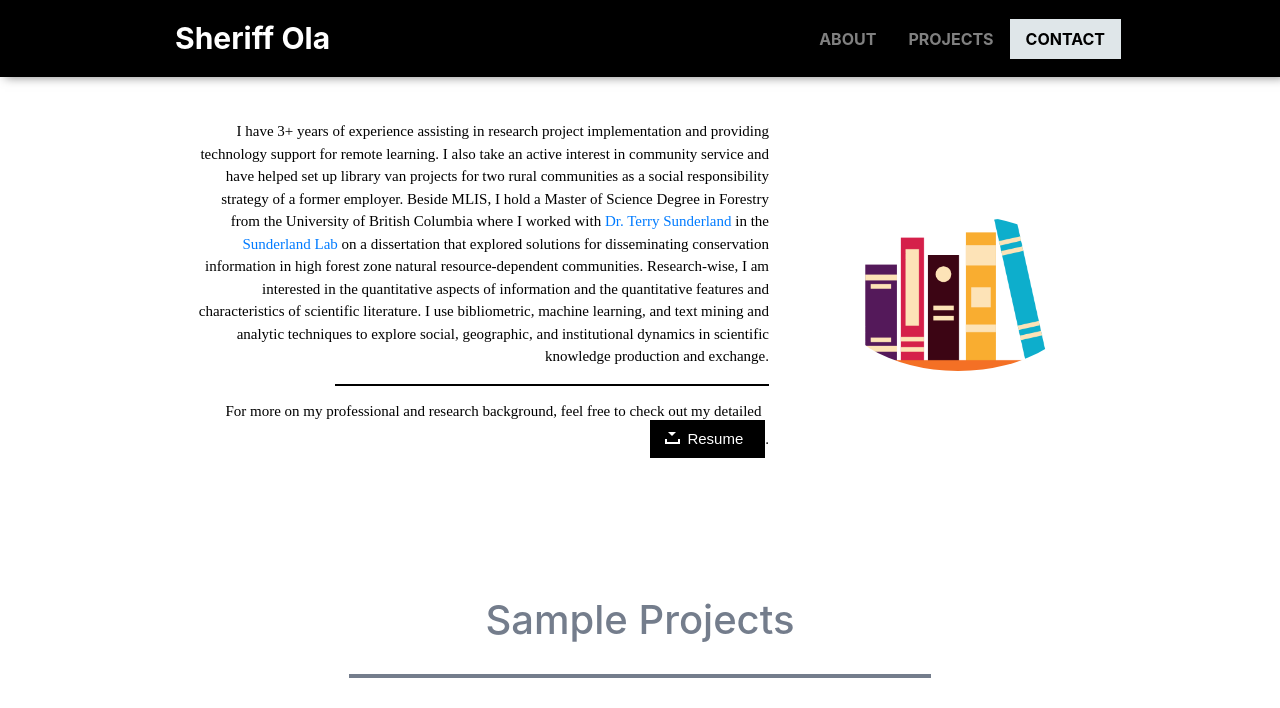
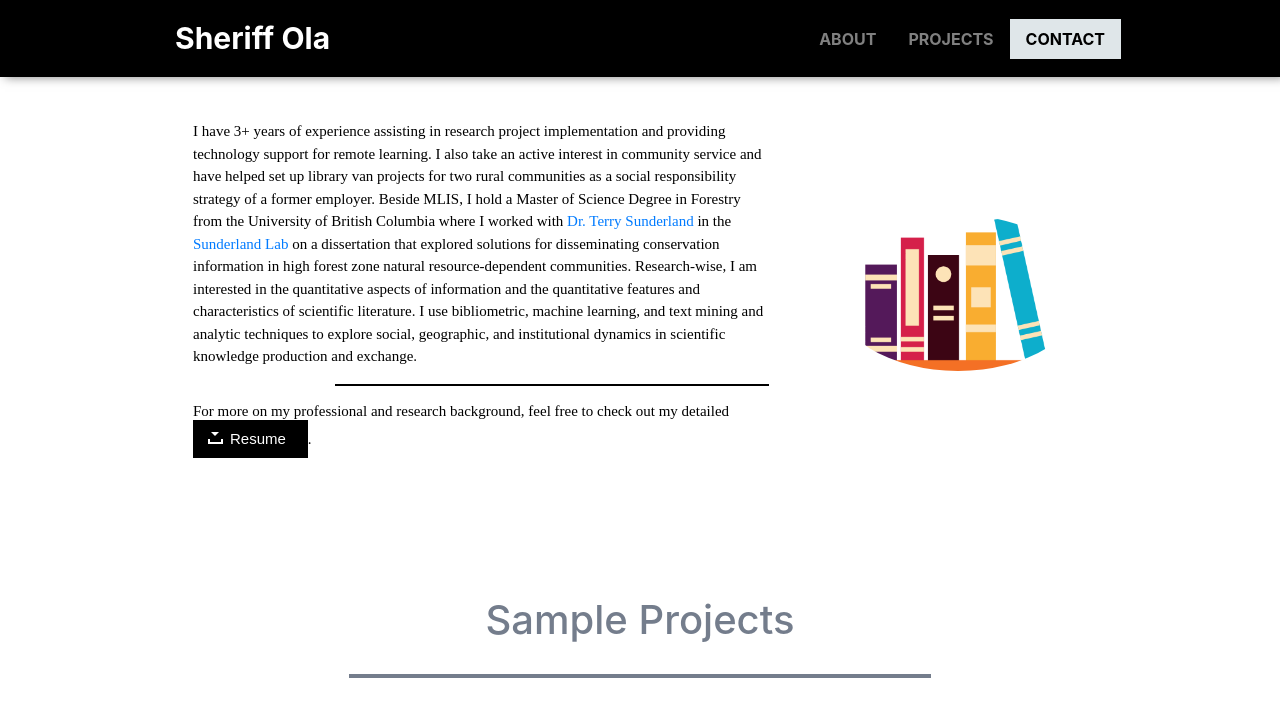
Before and after one commit to sola-29/sola-29.github.io, a PHP site: page /index.html in a window 1280 px wide. Shown: the top 708 px of the page. Run offline with PHP 8.4, Linux system fonts and the light colour scheme; some libraries are stand-ins or nearby versions; some web fonts are replaced.

Commit message:
Update style.css

```diff
--- a/style.css
+++ b/style.css
@@ -49,7 +49,7 @@ header {
   margin-top: 40px;
   padding: 50px 50px 20px;
   background-color: rgba(255, 255, 255);
-  text-align: right;
+  text-align: left;
   color: black;
 }
 
```
